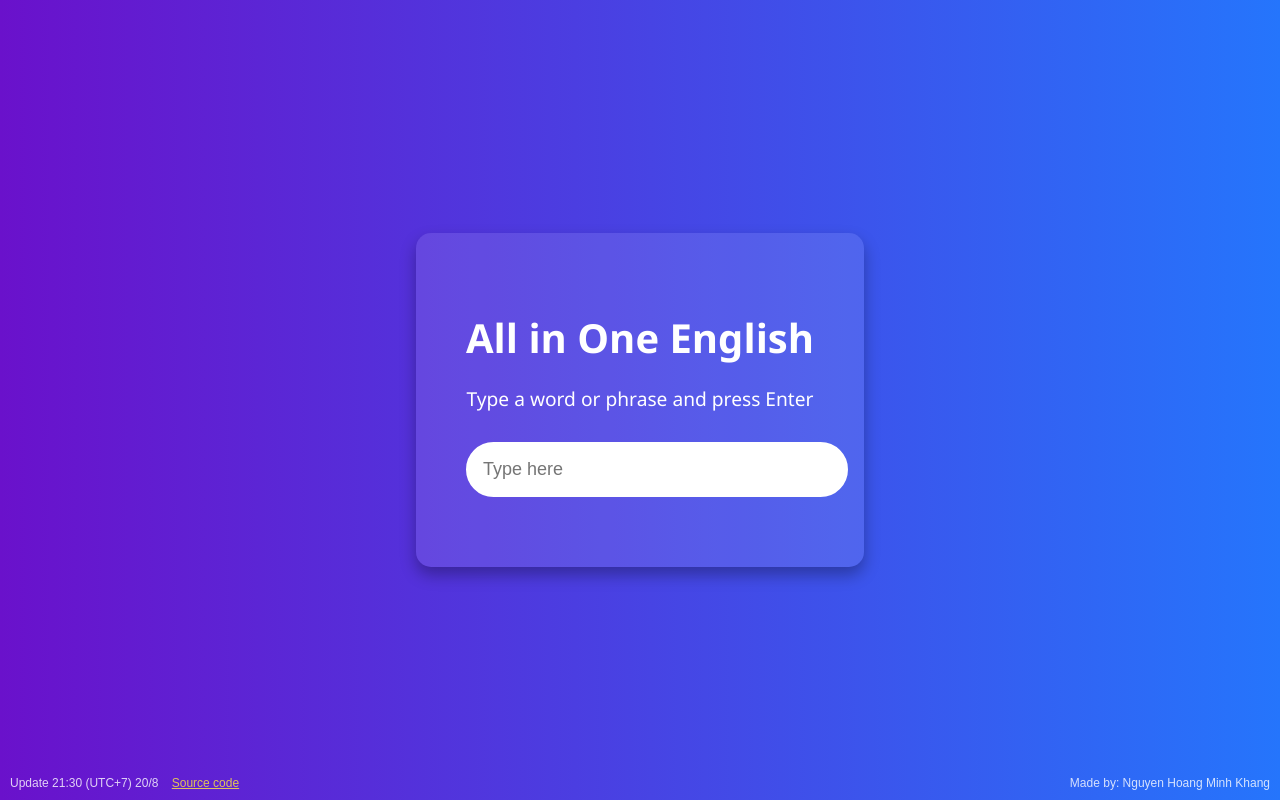
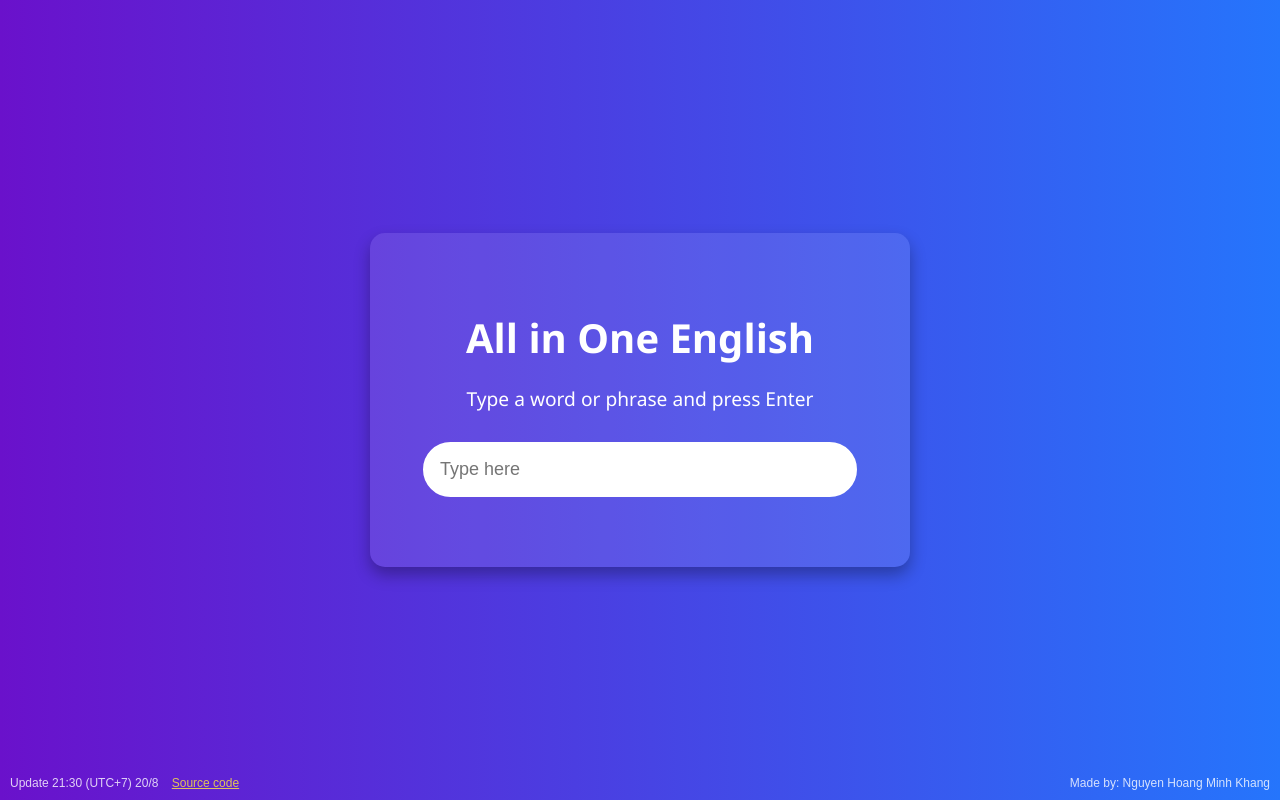
Before and after one commit to minhkhang1008/AIO_English_Search, a plain HTML site: page index.html in a window 1280 px wide. Drawn offline with Linux system fonts and the light colour scheme.

Commit message:
Update styles.css

```diff
--- a/styles.css
+++ b/styles.css
@@ -1,4 +1,3 @@
-/* Fade-in Animation */
 @keyframes fadeIn {
     from {
         opacity: 0;
@@ -15,14 +14,13 @@
     animation: fadeIn 0.5s ease-in-out;
 }
 
-/* Other existing styles */
 
 body {
     font-family: 'Segoe UI', Tahoma, Geneva, Verdana, sans-serif;
     display: flex;
     justify-content: center;
     align-items: center;
-    height: 100vh;
+    min-height: 100vh; /* Ensures the body takes up the full viewport height */
     margin: 0;
     background: linear-gradient(to right, #6a11cb, #2575fc);
     color: #fff;
@@ -31,10 +29,13 @@ body {
 .container {
     text-align: center;
     background-color: rgba(255, 255, 255, 0.1);
-    padding: 50px;
+    padding: 50px 20px;
     border-radius: 15px;
     box-shadow: 0 8px 16px rgba(0, 0, 0, 0.3);
     max-width: 90%;
+    width: 100%;
+    max-width: 500px; /* Adjust width as needed */
+    margin: 0 20px; /* Add margin to keep some spacing on smaller screens */
 }
 
 h1 {
```
